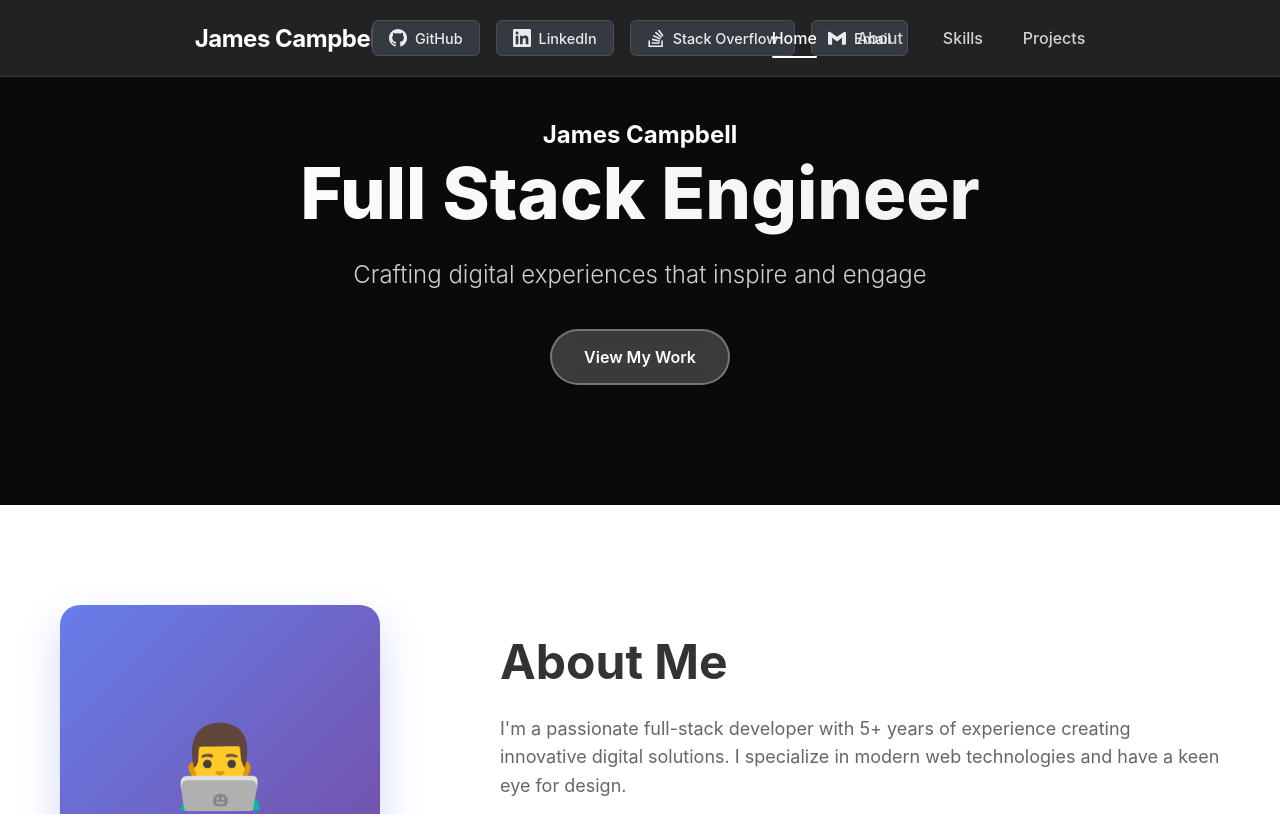
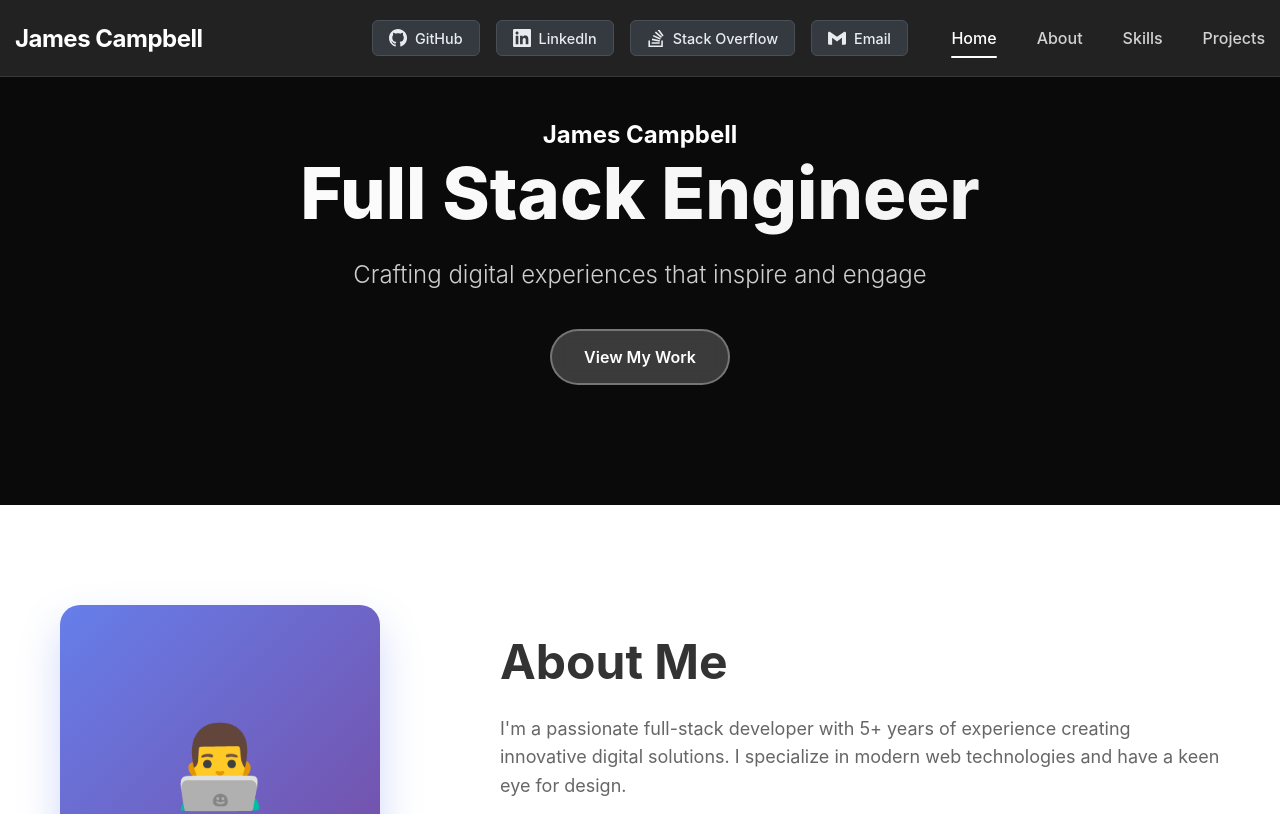
Before and after one commit to jimcbell/personal-website-v2, a React (Vite) app: page / in a window 1280 px wide. Shown: the top 814 px of the page. Built offline with nearby package versions, Linux system fonts and the light colour scheme.

Commit message:
Fixed link bar

```diff
--- a/src/App.css
+++ b/src/App.css
@@ -51,8 +51,9 @@ body {
 
 .nav-container {
   display: flex;
-  justify-content: space-around;
+  justify-content: space-between;
   align-items: center;
+  padding: 0 15px;
 }
 
 .nav-logo {
@@ -99,6 +100,16 @@ body {
   background: white;
   border-radius: 1px;
 }
+@media (max-width: 1200px) {
+  .social-link-bar span{
+    display: none !important;
+  }
+}
+@media (max-width: 1000px) {
+  .social-link-bar{
+    display: none !important;
+  }
+}
 @media (max-width: 768px) {
   .nav-container {
     justify-content: center;
@@ -111,9 +122,6 @@ body {
 
   .nav-logo {
     font-size: 20px;
-  }
-  .social-link-bar {
-    display: none !important;
   }
 }
 
```
